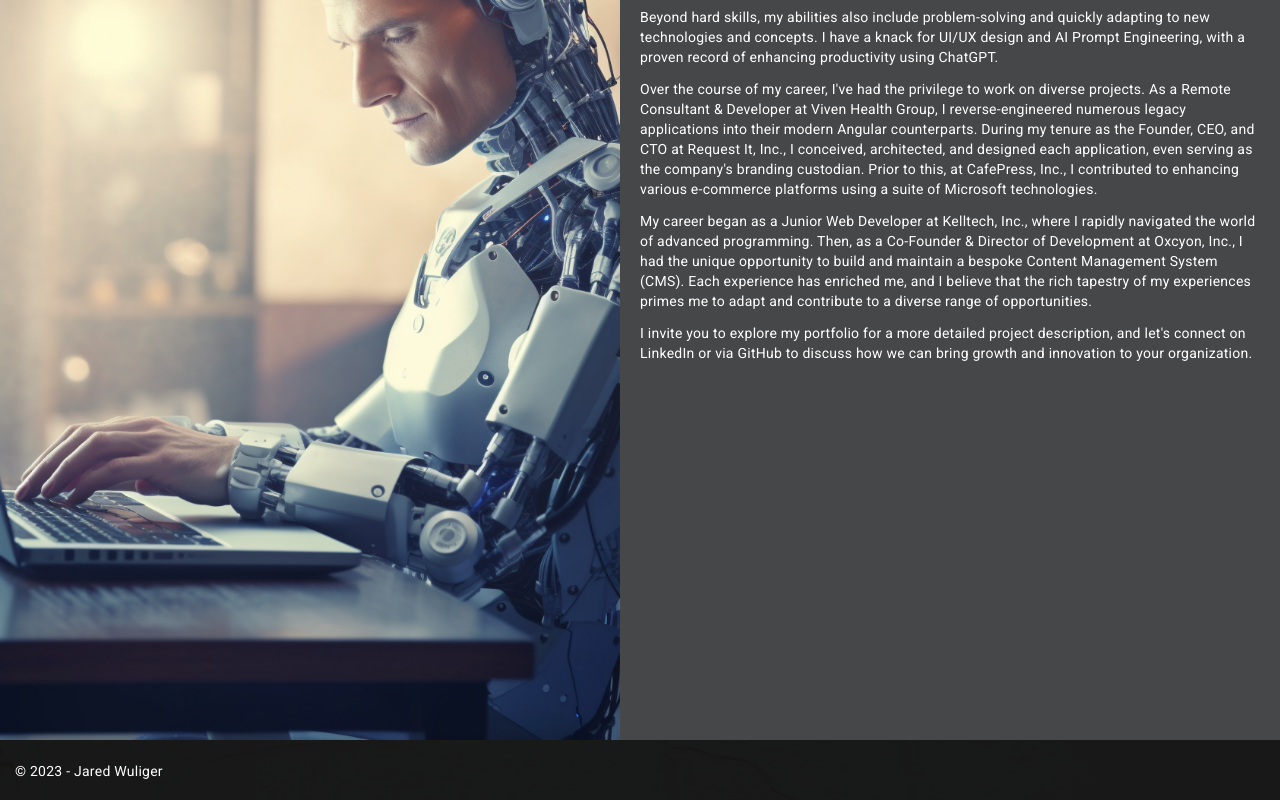
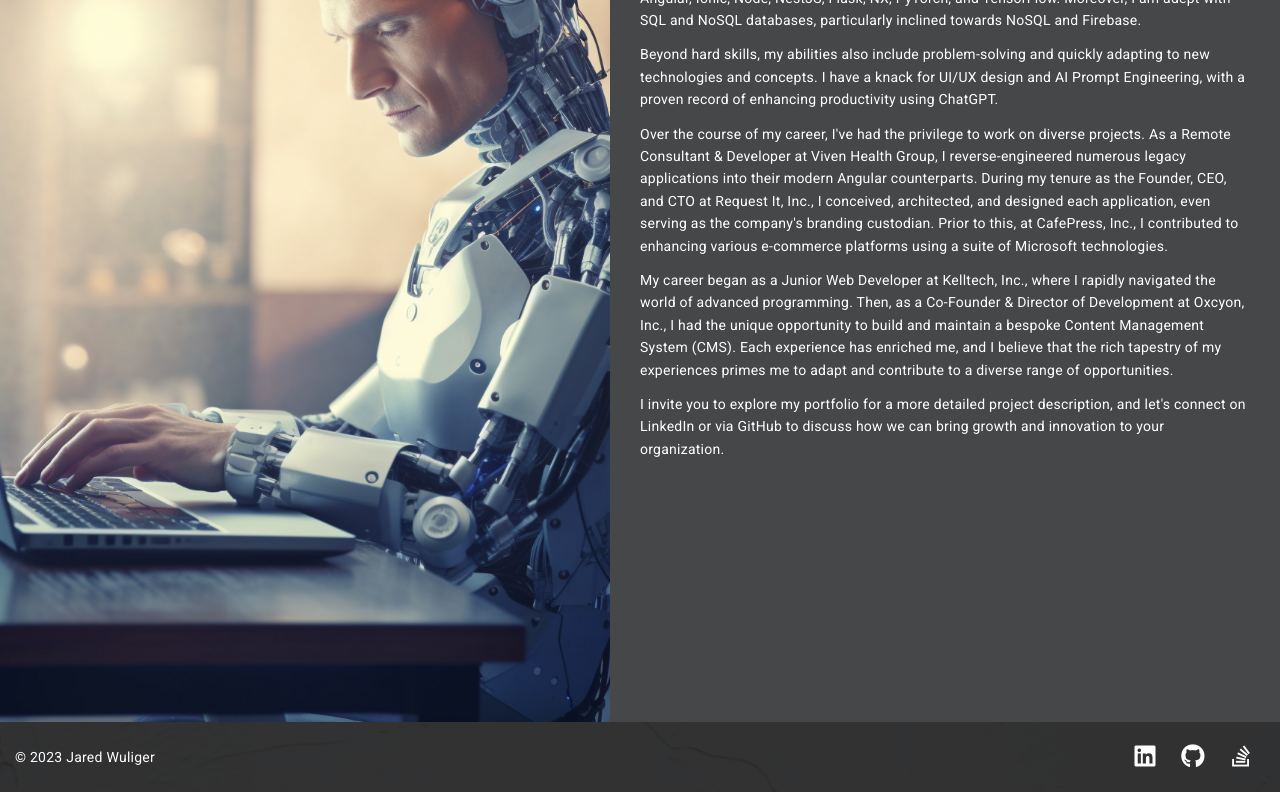
Before and after one commit to jwuliger/jaredwuliger.com, an Angular app: page /about in a window 1280 px wide. Shown: the part 456-1256 px from the top of the page. Built offline with nearby package versions, Linux system fonts and the light colour scheme.

Commit message:
add social links

```diff
--- a/src/app/features/about/about.component.scss
+++ b/src/app/features/about/about.component.scss
@@ -29,12 +29,14 @@
     font-weight: 300;
     line-height: 1.4;
     margin: 0 0 1em 0;
+    font-weight: 500;
 }
 
 .app-about-content {
     background: #464749;
     color: white;
-    padding: 20px;
+    padding: 30px;
+    line-height: 1.6;
 }
 
 // .mat-mdc-outlined-button.mat-unthemed {
--- a/src/app/shared/components/footer/footer.component.html
+++ b/src/app/shared/components/footer/footer.component.html
@@ -1,5 +1,31 @@
 <footer class="footer">
-    <div class="container">
-        <div style="text-align: right">&copy; 2023 - Jared Wuliger</div>
+    <div class="flex-container">
+        <div class="flex-item footer-padding">&copy; 2023 Jared Wuliger</div>
+        <div class="flex-item" style="text-align: right">
+            <a
+                href="https://www.linkedin.com/in/jwuliger/"
+                target="_blank"
+                mat-icon-button
+                class="footer-icon-padding"
+            >
+                <i class="fa-brands fa-linkedin"></i>
+            </a>
+            <a
+                href="https://github.com/jwuliger"
+                target="_blank"
+                mat-icon-button
+                class="footer-icon-padding"
+            >
+                <i class="fa-brands fa-github"></i>
+            </a>
+            <a
+                href="https://stackoverflow.com/users/993514/jared"
+                target="_blank"
+                mat-icon-button
+                class="footer-icon-padding"
+            >
+                <i class="fa-brands fa-stack-overflow"></i>
+            </a>
+        </div>
     </div>
 </footer>
--- a/src/app/shared/components/footer/footer.component.scss
+++ b/src/app/shared/components/footer/footer.component.scss
@@ -2,12 +2,25 @@
     background-color: #000000;
     color: white;
     padding: 15px;
-    height: 30px;
-    opacity: 0.9;
+    height: 40px;
+    opacity: 0.8;
 }
 
-.container {
-    margin-top: 6px;
+.flex-container {
     display: flex;
-    flex-wrap: wrap;
+    justify-content: center;
+    align-items: center;
 }
+
+.flex-item {
+    flex-basis: 50%;
+    box-sizing: border-box;
+}
+
+.footer-padding {
+    margin-top: -3px;
+}
+
+.footer-icon-padding {
+    margin-top: -5px;
+}
--- a/src/index.html
+++ b/src/index.html
@@ -15,6 +15,11 @@
             href="https://fonts.googleapis.com/icon?family=Material+Icons"
             rel="stylesheet"
         />
+        <link
+            href="https://cdnjs.cloudflare.com/ajax/libs/font-awesome/6.0.0-beta2/css/all.min.css"
+            rel="stylesheet"
+        />
+
         <link rel="manifest" href="manifest.webmanifest" />
         <meta name="theme-color" content="#1976d2" />
     </head>
```
